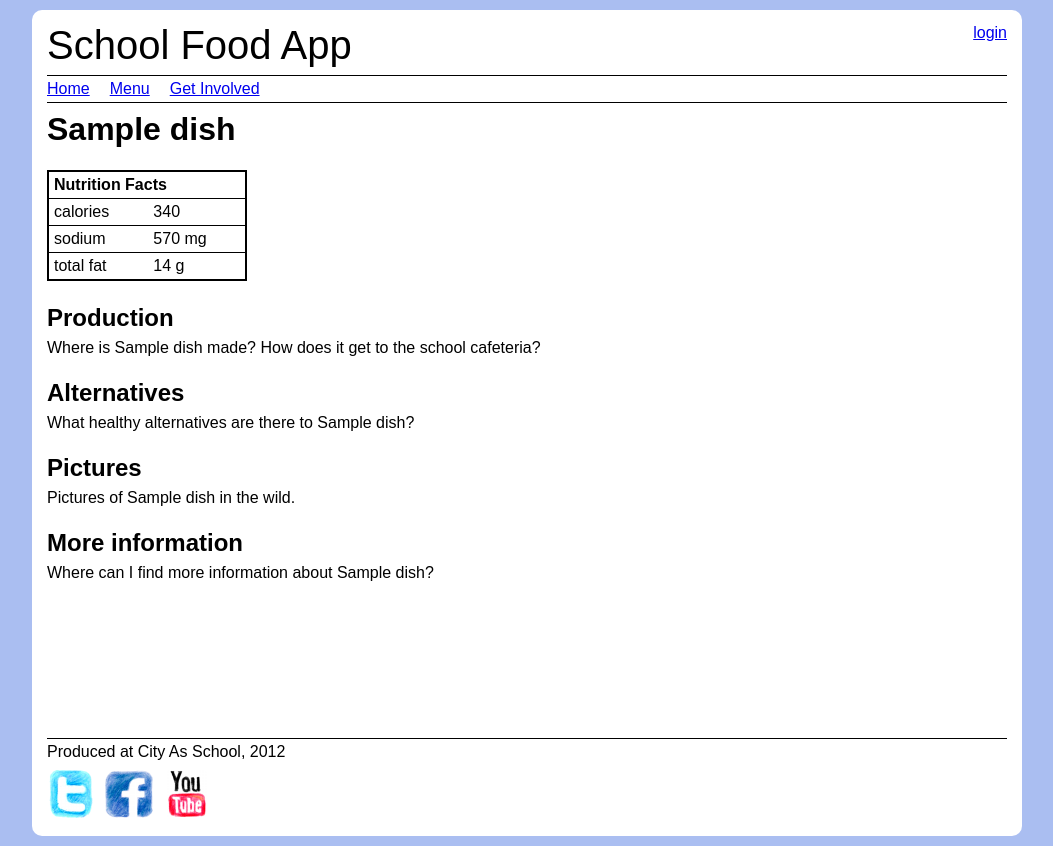
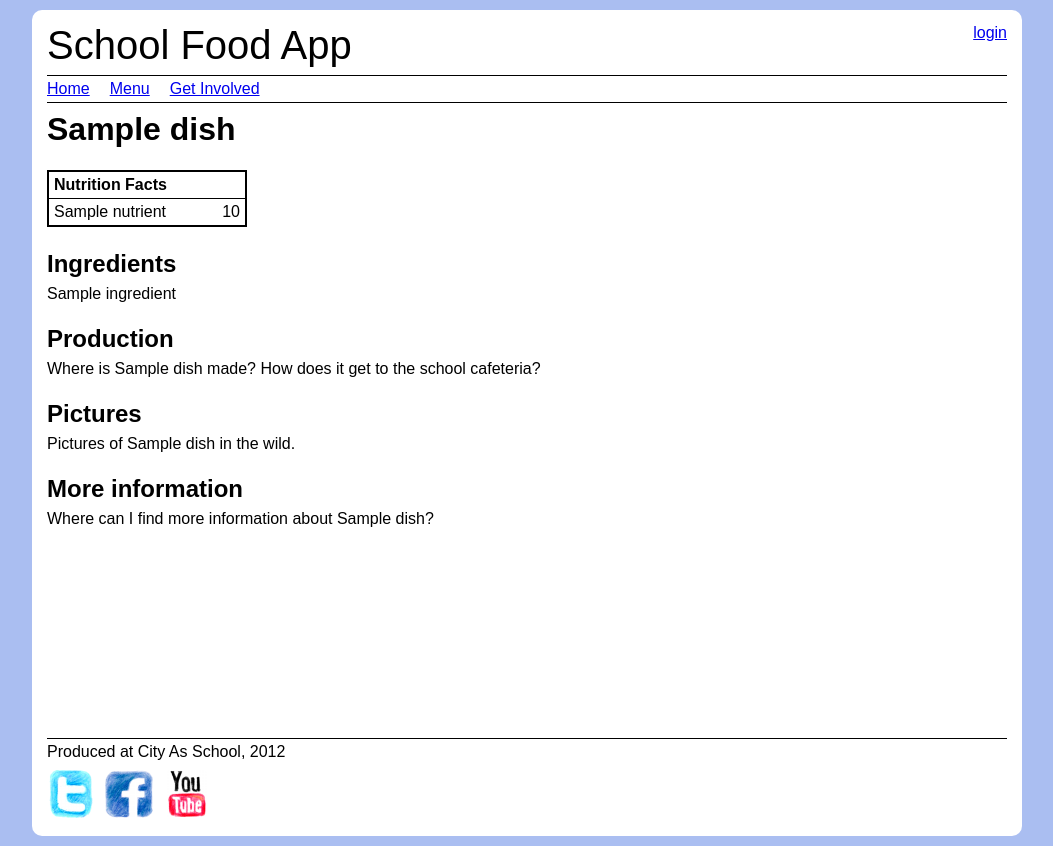
Before and after one commit to ebrelsford/cas_food, a Django app: template templates/screen/food/details.html in a window 1280 px wide. Shown: the whole page, without its empty margins (113-1166 px from the left). Run offline with Django 3.2, Linux system fonts and the light colour scheme; the template is opened without the code that fills it: most values are stand-ins (such as "Sample title", 1, 10 or a date in 2020); some libraries are stand-ins or nearby versions.

Commit message:
dish page

```diff
--- a/media/css/common.css
+++ b/media/css/common.css
@@ -114,6 +114,9 @@ h3 {
 .nutrition table th {
     font-weight: bold;
 }
+.nutrition .amount {
+    text-align: right;
+}
 
 table.month {
     width: 100%;
--- a/templates/common/food/details_content.html
+++ b/templates/common/food/details_content.html
@@ -3,6 +3,12 @@
 <div class="nutrition section">
     <table>
         <tr><th colspan="2">Nutrition Facts</th></tr>
+        {% for nutritionfact in dish.nutritionfact_set.all %}
+        <tr class="nutrition-fact">
+            <td class="nutrient">{{ nutritionfact.nutrient.name }}</td>
+            <td class="amount">{{ nutritionfact.amount }}</td>
+        </tr>
+        {% empty %}
         <tr>
             <td>calories</td>
             <td>340</td>
@@ -15,7 +21,17 @@
             <td>total fat</td>
             <td>14 g</td>
         </tr>
+        {% endfor %}
     </table>
+</div>
+
+<div class="section">
+    <h2>Ingredients</h2>
+    {% for ingredient in dish.ingredients.all %}
+    {{ ingredient }}{% if not forloop.last %}, {% endif %}
+    {% empty %}
+    We don't know yet.
+    {% endfor %}
 </div>
 
 <div class="section">
@@ -24,13 +40,12 @@
 </div>
 
 <div class="section">
-    <h2>Alternatives</h2>
-    <div>What healthy alternatives are there to {{ dish.name }}?</div>
-</div>
-
-<div class="section">
     <h2>Pictures</h2>
+    {% if dish.name == 'chicken tenders' %}
+    <div><img src="{{ MEDIA_URL }}images/school_chicken.jpg" /></div>
+    {% else %}
     <div>Pictures of {{ dish.name }} in the wild.</div>
+    {% endif %}
 </div>
 
 <div class="section">
```
Also changed, not shown: food/admin.py (+16 -1 lines), food/models.py (+9 -1 lines), food/migrations/0004_auto__add_ingredient.py (added), media/images/school_chicken.jpg (added).
